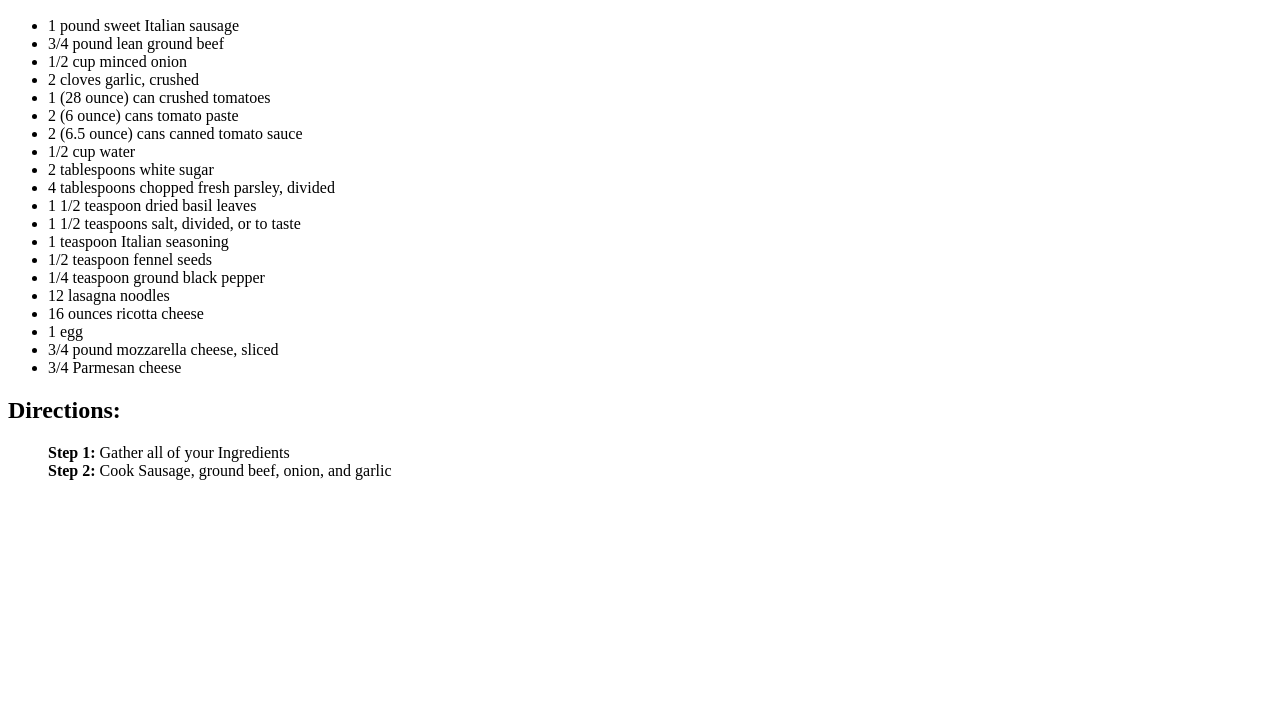
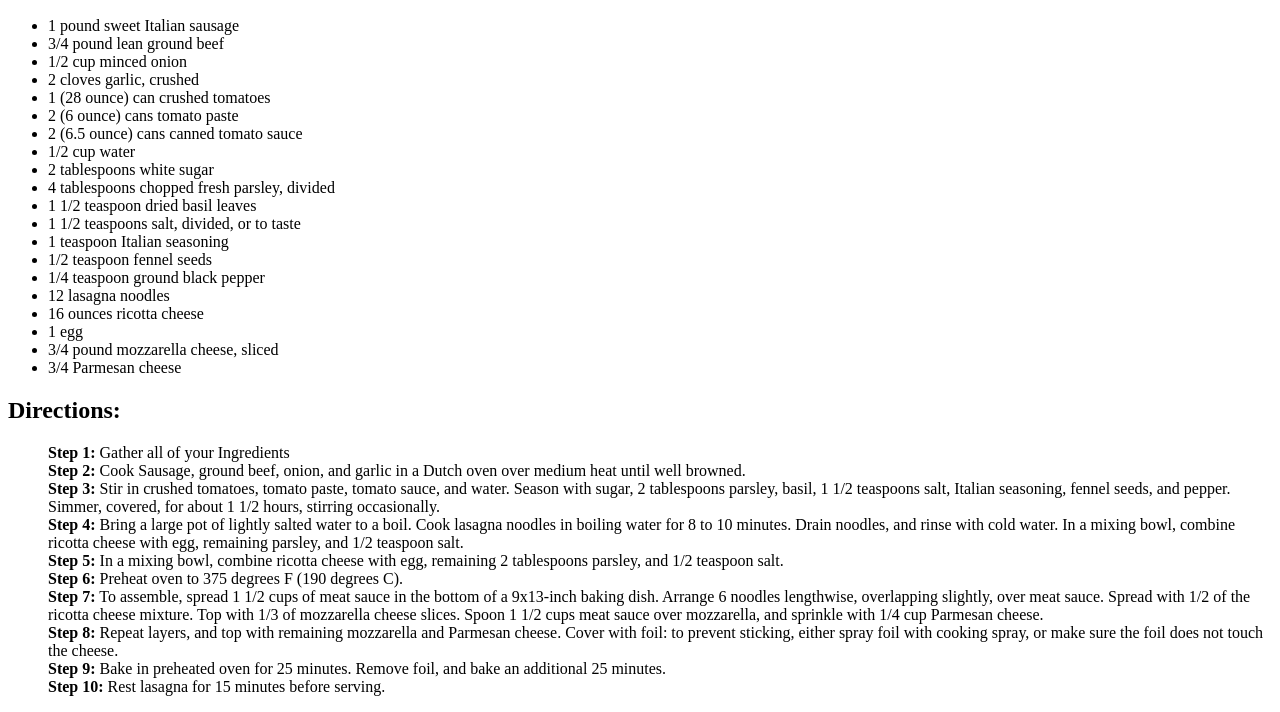
Before and after one commit to tristanju/odin-recipes, a plain HTML site: page recipes/lasagna.html in a window 1280 px wide. Shown: the part 110-822 px from the top of the page. Before the commit the page ends 800 px from the top, so only its background shows below. Drawn offline with Linux system fonts and the light colour scheme.

Commit message:
Added steps for recipe
Added all the necesary steps for completing the recipe

```diff
--- a/recipes/lasagna.html
+++ b/recipes/lasagna.html
@@ -39,8 +39,31 @@
             Gather all of your Ingredients
             <br>
             <strong>Step 2:</strong>
-            Cook Sausage, ground beef, onion, and garlic
-
+            Cook Sausage, ground beef, onion, and garlic in a Dutch oven over medium heat until well browned.
+            <br>
+            <strong>Step 3:</strong>
+            Stir in crushed tomatoes, tomato paste, tomato sauce, and water. Season with sugar, 2 tablespoons parsley, basil, 1 1/2 teaspoons salt, Italian seasoning, fennel seeds, and pepper. Simmer, covered, for about 1 1/2 hours, stirring occasionally.
+            <br>
+            <strong>Step 4:</strong>
+            Bring a large pot of lightly salted water to a boil. Cook lasagna noodles in boiling water for 8 to 10 minutes. Drain noodles, and rinse with cold water. In a mixing bowl, combine ricotta cheese with egg, remaining parsley, and 1/2 teaspoon salt.
+            <br>
+            <strong>Step 5:</strong>
+            In a mixing bowl, combine ricotta cheese with egg, remaining 2 tablespoons parsley, and 1/2 teaspoon salt.
+            <br>
+            <strong>Step 6:</strong>
+            Preheat oven to 375 degrees F (190 degrees C).
+            <br>
+            <strong>Step 7:</strong>
+            To assemble, spread 1 1/2 cups of meat sauce in the bottom of a 9x13-inch baking dish. Arrange 6 noodles lengthwise, overlapping slightly, over meat sauce. Spread with 1/2 of the ricotta cheese mixture. Top with 1/3 of mozzarella cheese slices. Spoon 1 1/2 cups meat sauce over mozzarella, and sprinkle with 1/4 cup Parmesan cheese.
+            <br>
+            <strong>Step 8:</strong>
+            Repeat layers, and top with remaining mozzarella and Parmesan cheese. Cover with foil: to prevent sticking, either spray foil with cooking spray, or make sure the foil does not touch the cheese.
+            <br>
+            <strong>Step 9:</strong>
+            Bake in preheated oven for 25 minutes. Remove foil, and bake an additional 25 minutes.
+            <br>
+            <strong>Step 10:</strong>
+            Rest lasagna for 15 minutes before serving.
         </ol>
 </body>
 </html>
```
